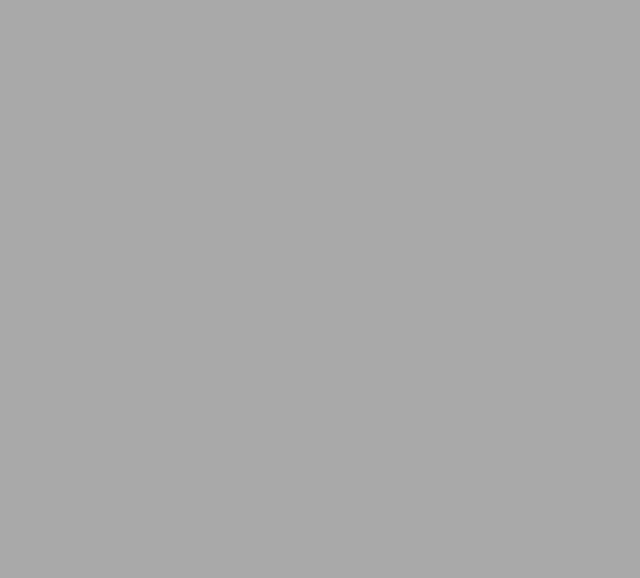
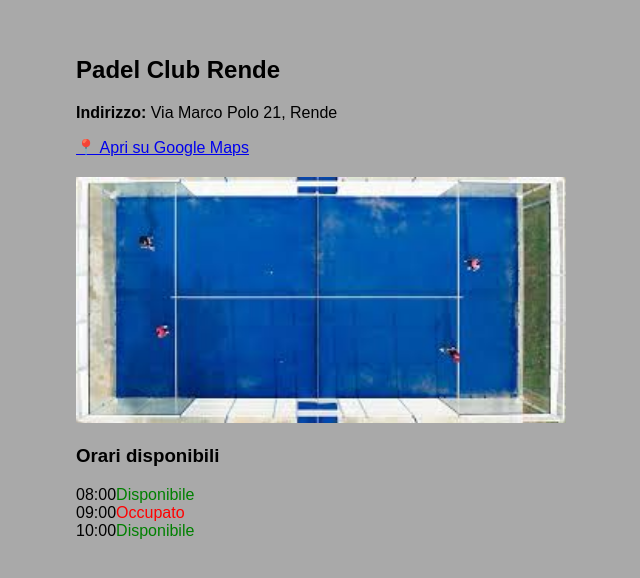
Before and after one commit to Emanuele0103/PlaySport, an Angular app in the folder PlaySportFE/: page /club/1 in a window 1280 px wide. Before the commit this address led to /. Shown: the part 112-690 px from the top of the page, without its empty margins (319-959 px from the left). Built offline with nearby package versions, Linux system fonts and the light colour scheme.

Commit message:
Add Club-details

```diff
--- a/PlaySportFE/src/app/app-routing.module.ts
+++ b/PlaySportFE/src/app/app-routing.module.ts
@@ -6,6 +6,7 @@ import { HomeComponent } from './home/home.component';
 import { RegisterComponent } from './auth/register/register.component';
 import { SettingsComponent } from './settings/settings.component';
 import { UserManagementComponent } from './user-management/user-management.component';
+import { ClubDetailsComponent } from './club-details/club-details.component';
 
 const routes: Routes = [
   { path: 'login', component: LoginComponent },
@@ -13,6 +14,7 @@ const routes: Routes = [
   { path: 'home', component: HomeComponent },
   { path: 'setting', component: SettingsComponent },
   { path: 'userManagement', component: UserManagementComponent },
+  { path: 'club/:id', component: ClubDetailsComponent },
   { path: '', redirectTo: '/login', pathMatch: 'full' }
 ];
 
--- a/PlaySportFE/src/app/app.module.ts
+++ b/PlaySportFE/src/app/app.module.ts
@@ -9,13 +9,15 @@ import { HomeComponent } from './home/home.component';
 import { SettingsComponent } from './settings/settings.component';
 import { UserManagementComponent } from './user-management/user-management.component';
 import { FormsModule, ReactiveFormsModule } from '@angular/forms';
+import { ClubDetailsComponent } from './club-details/club-details.component';
 
 @NgModule({
   declarations: [
     AppComponent,
     HomeComponent,
     SettingsComponent,
-    UserManagementComponent
+    UserManagementComponent,
+    ClubDetailsComponent
   ],
   imports: [
     BrowserModule,
--- /dev/null
+++ b/PlaySportFE/src/app/club-details/club-details.component.html
@@ -0,0 +1,12 @@
+<h2>{{ clubData.name }}</h2>
+<p><strong>Indirizzo:</strong> {{ clubData.address }}</p>
+<a [href]="clubData.mapLink" target="_blank">📍 Apri su Google Maps</a>
+
+<img [src]="clubData.image" alt="Foto club" style="width: 100%; max-width: 600px; margin-top: 20px;" />
+
+<h3>Orari disponibili</h3>
+<div *ngFor="let slot of clubData.calendar">
+    <span>{{ slot.hour }}</span>
+    <span *ngIf="slot.available" style="color: green">Disponibile</span>
+    <span *ngIf="!slot.available" style="color: red">Occupato</span>
+</div>
--- /dev/null
+++ b/PlaySportFE/src/app/club-details/club-details.component.ts
@@ -0,0 +1,31 @@
+import { Component, OnInit } from '@angular/core';
+import { ActivatedRoute } from '@angular/router';
+
+@Component({
+  selector: 'app-club-details',
+  templateUrl: './club-details.component.html',
+  styleUrls: ['./club-details.component.css']
+})
+export class ClubDetailsComponent implements OnInit {
+  clubId: string = '';
+  clubData: any;
+
+  constructor(private route: ActivatedRoute) {}
+
+  ngOnInit(): void {
+    this.clubId = this.route.snapshot.paramMap.get('id') || '';
+    // Simula caricamento dati
+    this.clubData = {
+      name: 'Padel Club Rende',
+      address: 'Via Marco Polo 21, Rende',
+      mapLink: 'https://www.google.com/maps?q=Via+Marco+Polo+21,+Rende',
+      image: 'assets/img/padel1.jpg',
+      calendar: [
+        { hour: '08:00', available: true },
+        { hour: '09:00', available: false },
+        { hour: '10:00', available: true },
+        // ...
+      ]
+    };
+  }
+}
--- a/PlaySportFE/src/app/home/home.component.html
+++ b/PlaySportFE/src/app/home/home.component.html
@@ -33,7 +33,7 @@
           <div class="campo-info">
             <h3>{{ campo.name }}</h3>
             <p>{{ campo.address }}</p>
-            <button (click)="bookField(campo)">Prenota</button>
+            <button [routerLink]="['/club', campo.id]">Prenota</button>
           </div>
         </div>
       </div>
--- a/PlaySportFE/src/app/home/home.component.ts
+++ b/PlaySportFE/src/app/home/home.component.ts
@@ -3,6 +3,7 @@ import { Router } from '@angular/router';
 import { AuthService } from '../auth/auth.service';
 
 interface Campo {
+  id: number;
   name: string;
   address: string;
   img: string;
@@ -61,20 +62,20 @@ export class HomeComponent implements OnInit {
   getFieldForSport(sport: string): void {
     const campiDisponibili: { [key: string]: Campo[] } = {
       calcio: [
-        { name: 'Campo Calcio 1', address: 'Via Roma', img: 'calcio1.jpg' },
-        { name: 'Campo Calcio 2', address: 'Via Milano', img: 'calcio2.jpg' }
+        { id: 1, name: 'Campo Calcio 1', address: 'Via Roma', img: 'calcio1.jpg' },
+        { id: 2, name: 'Campo Calcio 2', address: 'Via Milano', img: 'calcio2.jpg' }
       ],
       padel: [
-        { name: 'Campo Padel 1', address: 'Via Napoli', img: 'padel1.jpg' },
-        { name: 'Campo Padel 2', address: 'Via Firenze', img: 'padel2.jpg' }
+        { id: 3, name: 'Campo Padel 1', address: 'Via Napoli', img: 'padel1.jpg' },
+        { id: 4, name: 'Campo Padel 2', address: 'Via Firenze', img: 'padel2.jpg' }
       ],
       tennis: [
-        { name: 'Campo Tennis 1', address: 'Via Torino', img: 'tennis1.jpg' },
-        { name: 'Campo Tennis 2', address: 'Via Bologna', img: 'tennis2.jpg' }
+        { id: 5, name: 'Campo Tennis 1', address: 'Via Torino', img: 'tennis1.jpg' },
+        { id: 6, name: 'Campo Tennis 2', address: 'Via Bologna', img: 'tennis2.jpg' }
       ],
       basket: [
-        { name: 'Campo Basket 1', address: 'Via Palermo', img: 'basket1.jpg' },
-        { name: 'Campo Basket 2', address: 'Via Genova', img: 'basket2.jpg' }
+        { id: 7, name: 'Campo Basket 1', address: 'Via Palermo', img: 'basket1.jpg' },
+        { id: 8, name: 'Campo Basket 2', address: 'Via Genova', img: 'basket2.jpg' }
       ]
     };
 
@@ -82,7 +83,8 @@ export class HomeComponent implements OnInit {
   }
 
   bookField(campo: Campo): void {
-    alert(`Hai prenotato il ${campo.name} a ${campo.address}`);
+    // Redirect alla pagina club con ID
+    this.router.navigate(['/club', campo.id]);
   }
 
   logout(): void {
```
Also changed, not shown: PlaySportFE/src/app/club-details/club-details.component.css (added), 1 other file (tests, documents, lock files or other folders).
